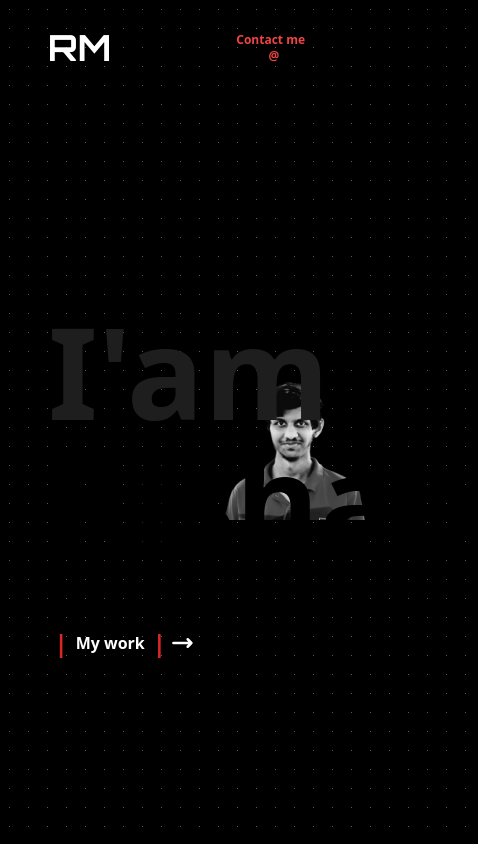
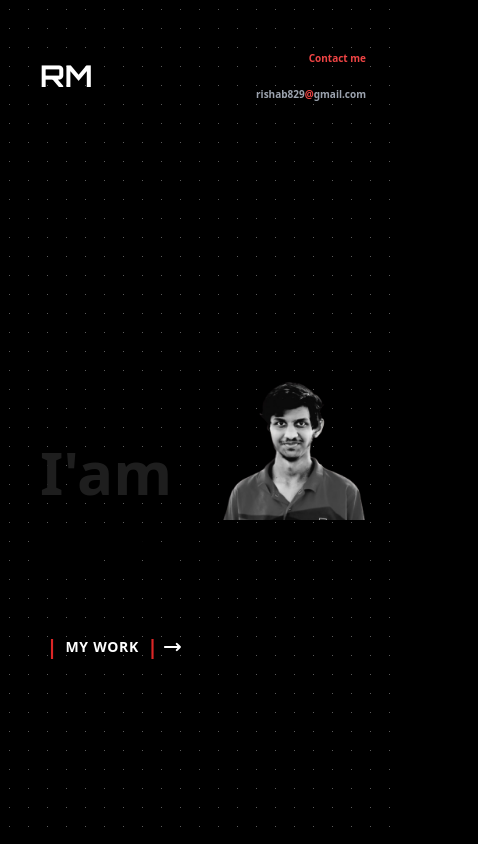
Before and after one commit to RishabMandal/Portfolio-Revamped-3.0, a Next.js app: page / in a window 390 px wide. Shown: the whole page, 478 px wide, since content can reach past the window. Built offline with nearby package versions, Linux system fonts and the light colour scheme.

Commit message:
Fixed mobile layout.

```diff
--- a/app/components/Navbar.tsx
+++ b/app/components/Navbar.tsx
@@ -3,7 +3,8 @@
 import { GlobalContext } from "@/context";
 import Link from "next/link";
 import { usePathname } from "next/navigation";
-import React, { useContext } from "react";
+import React, { useContext, useState } from "react";
+import { motion } from "framer-motion";
 
 // 1. Extracted navigation data for cleaner rendering
 const navItems = [
@@ -19,22 +20,54 @@ const Navbar = () => {
   const currentRoute = usePathname();
   const { page, setPage } = useContext<any>(GlobalContext);
 
+  // State for mobile sidebar expansion
+  const [isOpen, setIsOpen] = useState(false);
+
   return (
     <div
-      className={`fixed top-1/2 z-50 text-xs font-bold transition-transform duration-500 ease-in-out -translate-y-1/2
-        /* --- MOBILE SPECIFIC: Left side positioning --- */
+      className={`fixed top-1/2 z-50 text-xs font-bold transition-all duration-500 ease-in-out -translate-y-1/2
+        /* --- MOBILE SPECIFIC: Left side positioning & Expandable Glass Background --- */
         left-6
+        ${isOpen ? "bg-black/95 backdrop-blur-xl border border-white/10 rounded-2xl shadow-[0_0_40px_rgba(0,0,0,0.8)] p-5 -ml-5" : ""}
         ${page === "home" ? "-translate-x-[200%]" : "translate-x-0"}
 
-        /* --- DESKTOP SPECIFIC: Reverts to original right side styling --- */
-        md:left-auto md:right-0 md:bg-black md:bg-opacity-30
+        /* --- DESKTOP SPECIFIC: Reverts entirely to original right side styling --- */
+        md:left-auto md:right-0 md:bg-black md:bg-opacity-30 md:border-none md:rounded-none md:shadow-none md:p-0 md:m-0
         ${page === "home" ? "md:translate-x-full" : "md:translate-x-0"}
       `}
     >
       <div className="relative flex flex-col gap-8 md:gap-5 justify-center items-start md:items-center w-auto md:w-[6.5rem] h-full py-4 md:py-0">
 
-        {/* THE TIMELINE LINE: Only visible on mobile */}
-        <div className="absolute left-[0.4rem] top-6 bottom-6 w-[1px] bg-white/20 md:hidden z-0" />
+        {/* --- MOBILE TOGGLE BUTTON (Placed at the top of the timeline) --- */}
+        <motion.button
+          onClick={() => setIsOpen(!isOpen)}
+          // Attention Animation: Drops in, then periodically nudges to the right
+          initial={{ opacity: 0, y: -20 }}
+          animate={{
+            opacity: 1,
+            y: 0,
+            x: isOpen ? 0 : [0, 4, 0, 4, 0] // Only nudge if closed
+          }}
+          transition={{
+            y: { duration: 0.5, ease: "easeOut" },
+            x: { delay: 2, duration: 1, ease: "easeInOut", repeat: Infinity, repeatDelay: 3 }
+          }}
+          className="md:hidden relative z-20 w-8 h-8 -ml-[10px] flex items-center justify-center bg-black/80 backdrop-blur-md border border-white/20 rounded-full text-white shadow-[0_0_15px_rgba(255,255,255,0.1)] hover:text-red-500 hover:border-red-500/50 transition-colors"
+        >
+          <svg
+            xmlns="http://www.w3.org/2000/svg"
+            fill="none"
+            viewBox="0 0 24 24"
+            strokeWidth={2.5}
+            stroke="currentColor"
+            className={`w-4 h-4 transition-transform duration-300 ${isOpen ? "rotate-180" : ""}`}
+          >
+            <path strokeLinecap="round" strokeLinejoin="round" d="M8.25 4.5l7.5 7.5-7.5 7.5" />
+          </svg>
+        </motion.button>
+
+        {/* THE TIMELINE LINE: Adjusted top to start precisely below the new button */}
+        <div className="absolute left-[5.5px] top-[3.5rem] bottom-6 w-[1px] bg-white/20 md:hidden z-0" />
 
         {navItems.map((item) => {
           const isActive = currentRoute === item.path;
@@ -43,15 +76,21 @@ const Navbar = () => {
             <Link
               key={item.path}
               href={item.path}
-              className={`group flex items-center justify-between w-full duration-200 cursor-pointer relative z-10
-                /* Mobile Spacing */ gap-6
-                /* Desktop Spacing */ md:px-2 md:gap-0
+              onClick={() => setIsOpen(false)} // Auto-close menu when a link is clicked
+              className={`group flex items-center w-full duration-200 cursor-pointer relative z-10
+                /* Mobile Spacing */ justify-start gap-5
+                /* Desktop Spacing */ md:justify-between md:px-2 md:gap-0
                 ${isActive ? "text-red-600 md:text-red-600" : "text-white/50 hover:text-white md:text-white md:hover:text-red-700"}
               `}
             >
               {/* TEXT SECTION */}
-              <div className="order-2 md:order-1 uppercase tracking-widest text-[10px] font-medium md:text-xs md:normal-case md:tracking-normal md:font-bold">
-                {/* Switch between image names (Home/Works) on mobile and original names on desktop */}
+              <div className={`order-2 md:order-1 uppercase tracking-widest text-[10px] font-medium md:text-xs md:normal-case md:tracking-normal md:font-bold
+                /* MOBILE EXPAND LOGIC */
+                transition-all duration-300 overflow-hidden whitespace-nowrap
+                ${isOpen ? "max-w-[120px] opacity-100" : "max-w-0 opacity-0"}
+                /* DESKTOP LOGIC (Reset) */
+                md:max-w-none md:opacity-100
+              `}>
                 <span className="md:hidden">{item.mobileName}</span>
                 <span className="hidden md:inline">{item.name}</span>
               </div>
--- a/app/page.tsx
+++ b/app/page.tsx
@@ -5,7 +5,7 @@ import { GlobalContext } from "@/context";
 import { AnimatePresence, motion } from "framer-motion";
 import Link from "next/link";
 import { useContext, useEffect, useState } from "react";
-import { Orbitron, Syncopate, Audiowide } from "next/font/google";
+import { Orbitron } from "next/font/google";
 
 const orbitron = Orbitron({
   subsets: ["latin"],
@@ -27,10 +27,14 @@ export default function Home() {
 
   return (
     <>
-      <main className={`p-12 min-h-screen`}>
+      {/* MOBILE FIX 1: Main container padding
+          Desktop reverts exactly to your original `p-12`. Mobile uses `pl-20` to dodge nav.
+      */}
+      <main className={`pl-10 pr-6 py-12 md:p-12 min-h-screen overflow-hidden`}>
         <AnimatePresence mode="wait">
           {isLoading && <Loader finishLoading={() => setIsLoading(false)} />}
         </AnimatePresence>
+
         {page === "work" || page === "skills" ? (
           <motion.div
             className="background duration-200 -z-[10]"
@@ -45,7 +49,11 @@ export default function Home() {
         ) : (
           <motion.div className="background duration-200 -z-[10]"></motion.div>
         )}
-        <div className="text-4xl -mt-5 flex flex-row justify-between">
+
+        {/* MOBILE FIX 2: Header Top Margin & Text Size
+            Desktop reverts to `text-4xl -mt-5`. Mobile scales down slightly to fit.
+        */}
+        <div className="text-3xl md:text-4xl -mt-2 md:-mt-5 flex flex-row justify-between items-center md:items-start">
           {/* Animated Expanding Logo */}
           <motion.div
             className={`font-bold flex cursor-default text-white ${orbitron.className}`}
@@ -77,39 +85,36 @@ export default function Home() {
               andal
             </motion.span>
           </motion.div>
-          <div className="flex flex-col justify-center text-xs font-bold">
+
+          <div className="flex flex-col justify-center text-[10px] md:text-xs font-bold">
             <Link
               href="/components/contact"
-              className="text-red-500 text-center"
+              className="text-red-500 text-right md:text-center"
             >
               Contact me
             </Link>
-            <div>
+            <div className="hidden sm:block">
               @rishab829<p className="inline text-red-500">@</p>gmail.com
+            </div>
+            {/* Added a mobile-only stacked version of the email so it doesn't break layout */}
+            <div className="block sm:hidden text-right text-gray-400">
+              rishab829<span className="text-red-500">@</span>gmail.com
             </div>
           </div>
         </div>
-        <div className="flex flex-row items-end min-h-[70vh] w-full">
-          {/* <div className="flex-1 pt-32">
-          <div className="text-9xl font-bold">
-            <div className="text-[#1E1E1E]">I'am</div>
-            <div>Rishab</div>
-          </div>
-          <Link
-            href="/components/work"
-            className="block font-bold cursor-pointer pt-12"
-          >
-            | My work |
-          </Link>
-        </div> */}
-          <div className="flex-1 pt-32">
-            <div className="text-9xl font-bold">
+
+        <div className="flex flex-row items-end min-h-[65vh] md:min-h-[70vh] w-full">
+          {/* MOBILE FIX 3: Hero Typography
+              Desktop reverts to `pt-32` and `text-9xl`. Mobile scales down to `pt-16` and `text-6xl`.
+          */}
+          <div className="flex-1 pt-16 md:pt-32">
+            <div className="text-6xl sm:text-8xl md:text-9xl font-bold leading-tight md:leading-normal">
               <div className="text-[#1E1E1E]">I'am</div>
               <div>Rishab</div>
             </div>
 
             {/* Animated Call to Action */}
-            <Link href="/components/work" className="inline-block pt-16">
+            <Link href="/components/work" className="inline-block pt-12 md:pt-16">
               <motion.div
                 animate={{ x: [0, 12, 0] }}
                 transition={{
@@ -120,15 +125,15 @@ export default function Home() {
                 className="flex items-center gap-2 group cursor-pointer"
               >
                 {/* Left Pipe */}
-                <span className="text-red-600 text-2xl font-bold">|</span>
+                <span className="text-red-600 text-xl md:text-2xl font-bold">|</span>
 
                 {/* Main Text */}
-                <span className="font-bold text-white group-hover:text-red-600 transition-colors duration-300">
+                <span className="font-bold text-white group-hover:text-red-600 transition-colors duration-300 text-sm md:text-base uppercase tracking-wider md:tracking-normal md:normal-case">
                   My work
                 </span>
 
                 {/* Right Pipe */}
-                <span className="text-red-600 text-2xl font-bold">|</span>
+                <span className="text-red-600 text-xl md:text-2xl font-bold">|</span>
 
                 {/* Trailing Arrow */}
                 <svg
@@ -137,7 +142,7 @@ export default function Home() {
                   viewBox="0 0 24 24"
                   strokeWidth={2.5}
                   stroke="currentColor"
-                  className="w-6 h-6 text-white group-hover:text-red-600 transition-colors duration-300 -ml-1"
+                  className="w-5 h-5 md:w-6 md:h-6 text-white group-hover:text-red-600 transition-colors duration-300 -ml-1"
                 >
                   <path
                     strokeLinecap="round"
```
